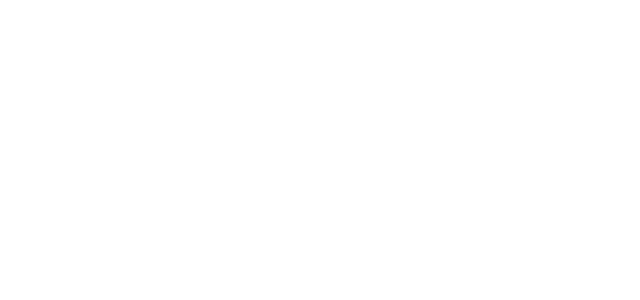
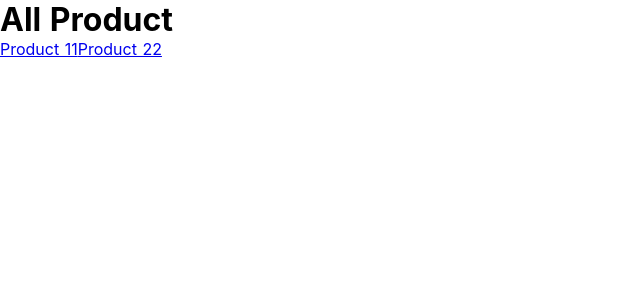
Before and after one commit to krittawatcode/vue-nuxt-learn, a Nuxt app in the folder my-first-nuxt-app/: page /products in a window 1280 px wide. Before the commit this address had no page. Shown: the top 300 px of the page, without its empty margins (0-640 px from the left). Built offline with nearby package versions, Linux system fonts and the light colour scheme.

Commit message:
add validate route

```diff
--- a/my-first-nuxt-app/pages/index.vue
+++ b/my-first-nuxt-app/pages/index.vue
@@ -3,6 +3,8 @@
     <!-- we dont use <a> </a> because it will send new request to server -->
     <!-- <a href="/users">Users</a>  -->
     <nuxt-link to="/users">Users</nuxt-link>
+    <button @click="$router.push('products')">Products</button>
+    <!-- <nuxt-link to="/products">Products</nuxt-link> -->
   </section>
 </template>
 
--- /dev/null
+++ b/my-first-nuxt-app/pages/products/_pid/index.vue
@@ -0,0 +1,3 @@
+<template>
+    <h1>A single product (ID: {{$route.params.pid}})</h1>
+</template>
--- /dev/null
+++ b/my-first-nuxt-app/pages/products/index.vue
@@ -0,0 +1,22 @@
+<template>
+  <div>
+    <h1>All Product</h1>
+    <nuxt-link to='/products/11'>Product 11</nuxt-link>
+    <nuxt-link to='/products/22'>Product 22</nuxt-link>
+  </div>
+</template>
+
+<script>
+export default {
+  data() {
+    return {
+      userId: "",
+    };
+  },
+  methods: {
+    // onLoadUser(){
+    //     this.$router.push('/users/' + this.userId)
+    // }
+  },
+};
+</script>
--- a/my-first-nuxt-app/pages/users/_id/index.vue
+++ b/my-first-nuxt-app/pages/users/_id/index.vue
@@ -3,3 +3,12 @@
         A single user, with ID: {{ $route.params.id }}
     </h1>
 </template>
+
+<script>
+export default {
+    validate (data) {
+        console.log(data)
+        return data.params.id == 1
+    }
+}
+</script>
```
Also changed, not shown: 2 other files (tests, documents, lock files or other folders).
